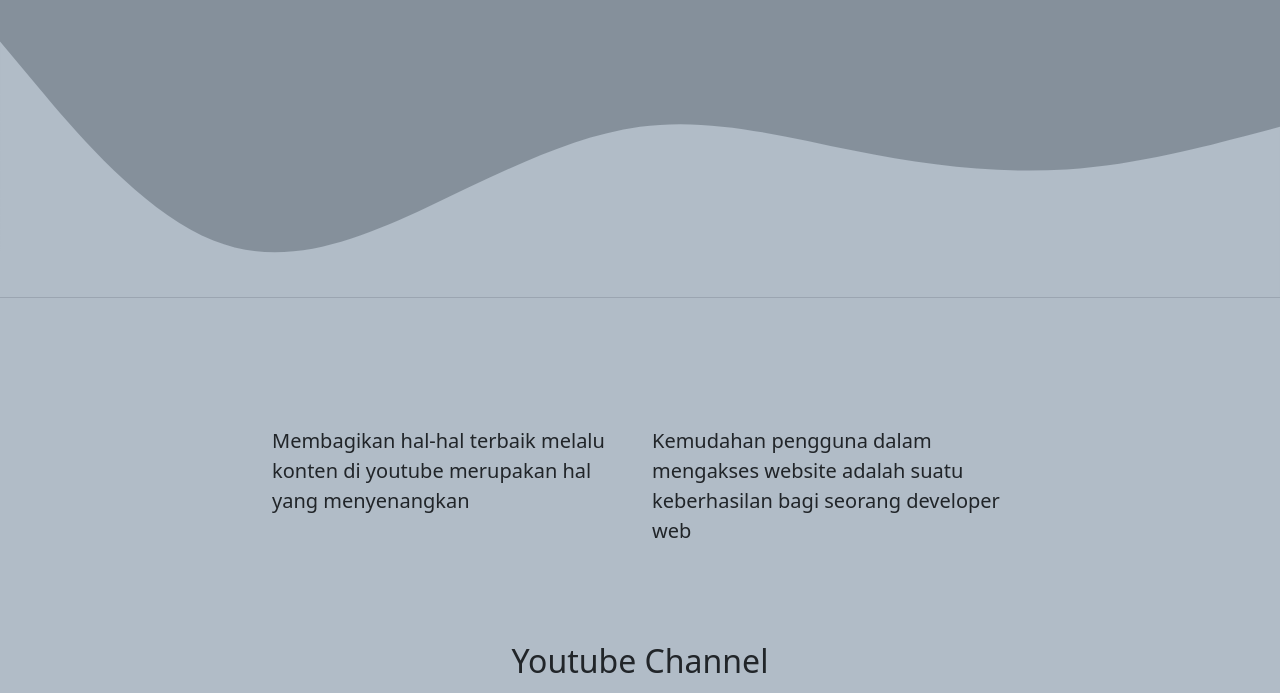
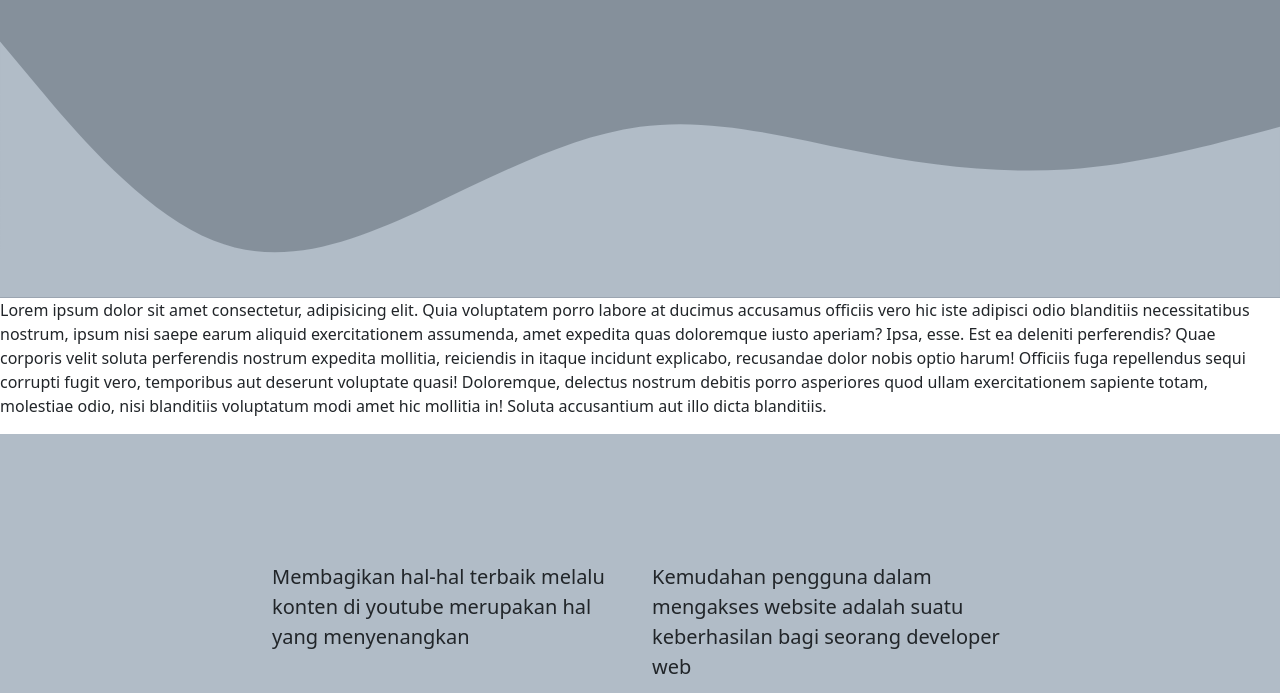
Before and after one commit to Akbaryudhi1/akbaryudhi.github.io, a plain HTML site: page index.html in a window 1280 px wide. Shown: the part 404-1097 px from the top of the page. Drawn offline with nearby package versions, Linux system fonts and the light colour scheme.

Commit message:
lambah paragraf

```diff
--- a/index.html
+++ b/index.html
@@ -49,6 +49,12 @@
       </svg>
     </section>
     <!-- JUMBOTRON END -->
+    <p>
+      Lorem ipsum dolor sit amet consectetur, adipisicing elit. Quia voluptatem porro labore at ducimus accusamus officiis vero hic iste adipisci odio blanditiis necessitatibus nostrum, ipsum nisi saepe earum aliquid exercitationem
+      assumenda, amet expedita quas doloremque iusto aperiam? Ipsa, esse. Est ea deleniti perferendis? Quae corporis velit soluta perferendis nostrum expedita mollitia, reiciendis in itaque incidunt explicabo, recusandae dolor nobis optio
+      harum! Officiis fuga repellendus sequi corrupti fugit vero, temporibus aut deserunt voluptate quasi! Doloremque, delectus nostrum debitis porro asperiores quod ullam exercitationem sapiente totam, molestiae odio, nisi blanditiis
+      voluptatum modi amet hic mollitia in! Soluta accusantium aut illo dicta blanditiis.
+    </p>
     <!-- Channel -->
     <section id="hm" style="background-color: #b1bcc7">
       <div class="container">
```
